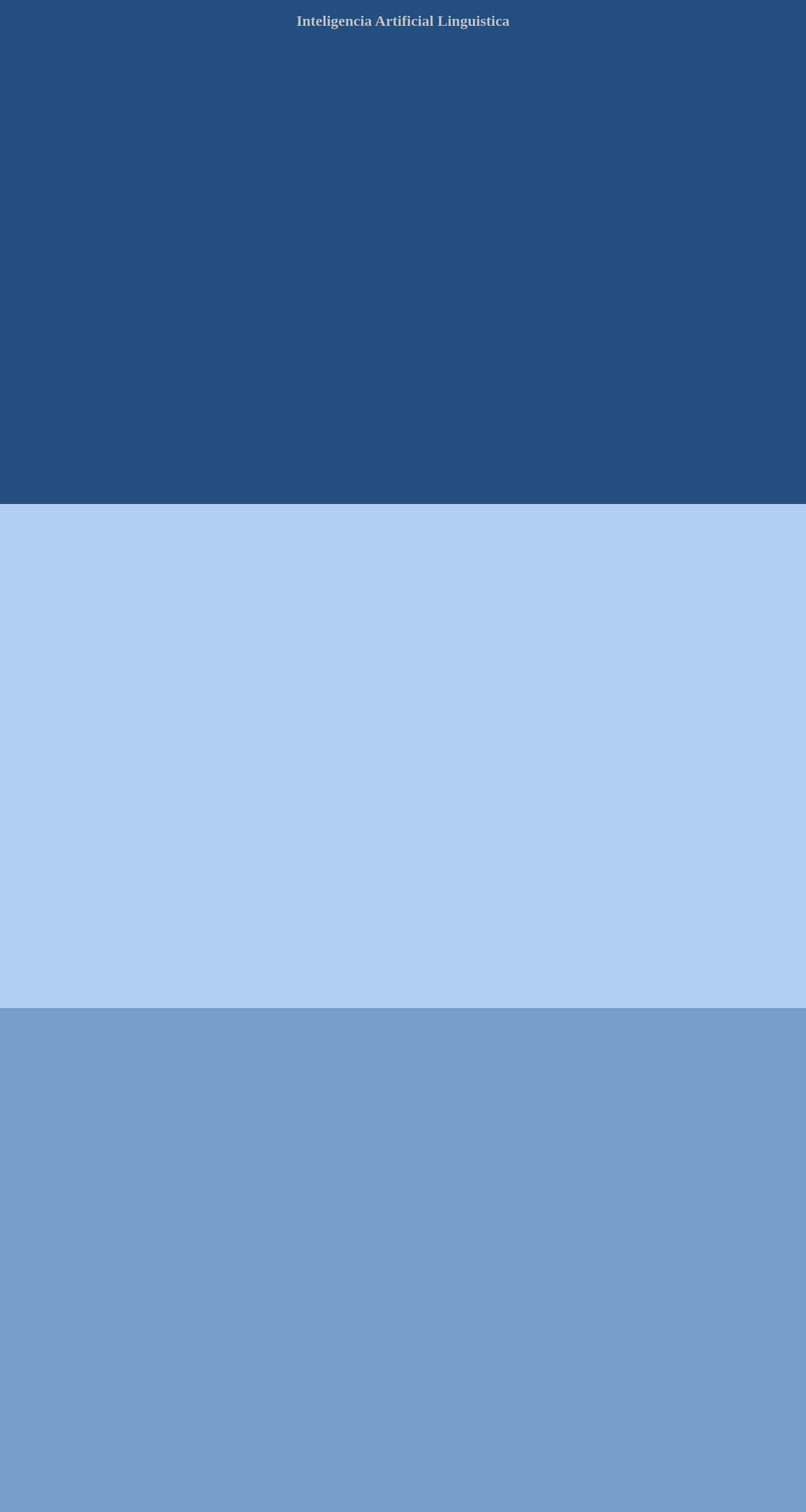
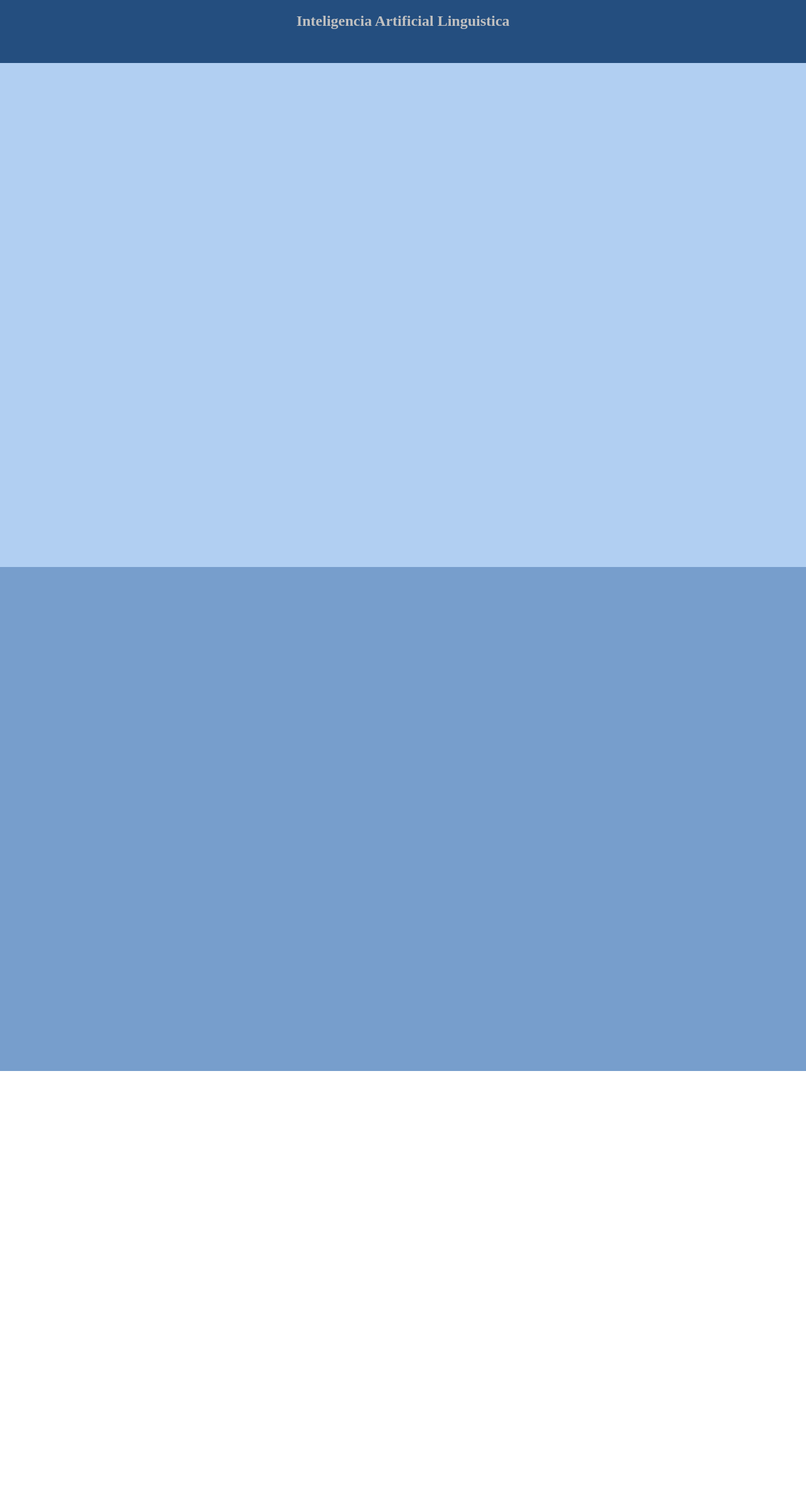
Before and after one commit to PT-Adrian/orionworkflow.github.io, a Jekyll site: the page built from index.md, in a window 1280 px wide. Shown: the whole page at 63% size. Built offline with Jekyll 4.4.1, drawn with Linux system fonts in a browser that asks for light colours; our own code applies the rules of GitHub Pages for plain Markdown files; after the commit the page ends 1700 px from its top, so only the background shows below that.

Commit message:
Update style.css

```diff
--- a/assets/css/style.css
+++ b/assets/css/style.css
@@ -179,7 +179,7 @@ span{
 
 .sky {
      width:100%;
-     height:800px;
+     height:100px;
      background-color: #244E7F;
      color:silver;
      text-align:center;
```
